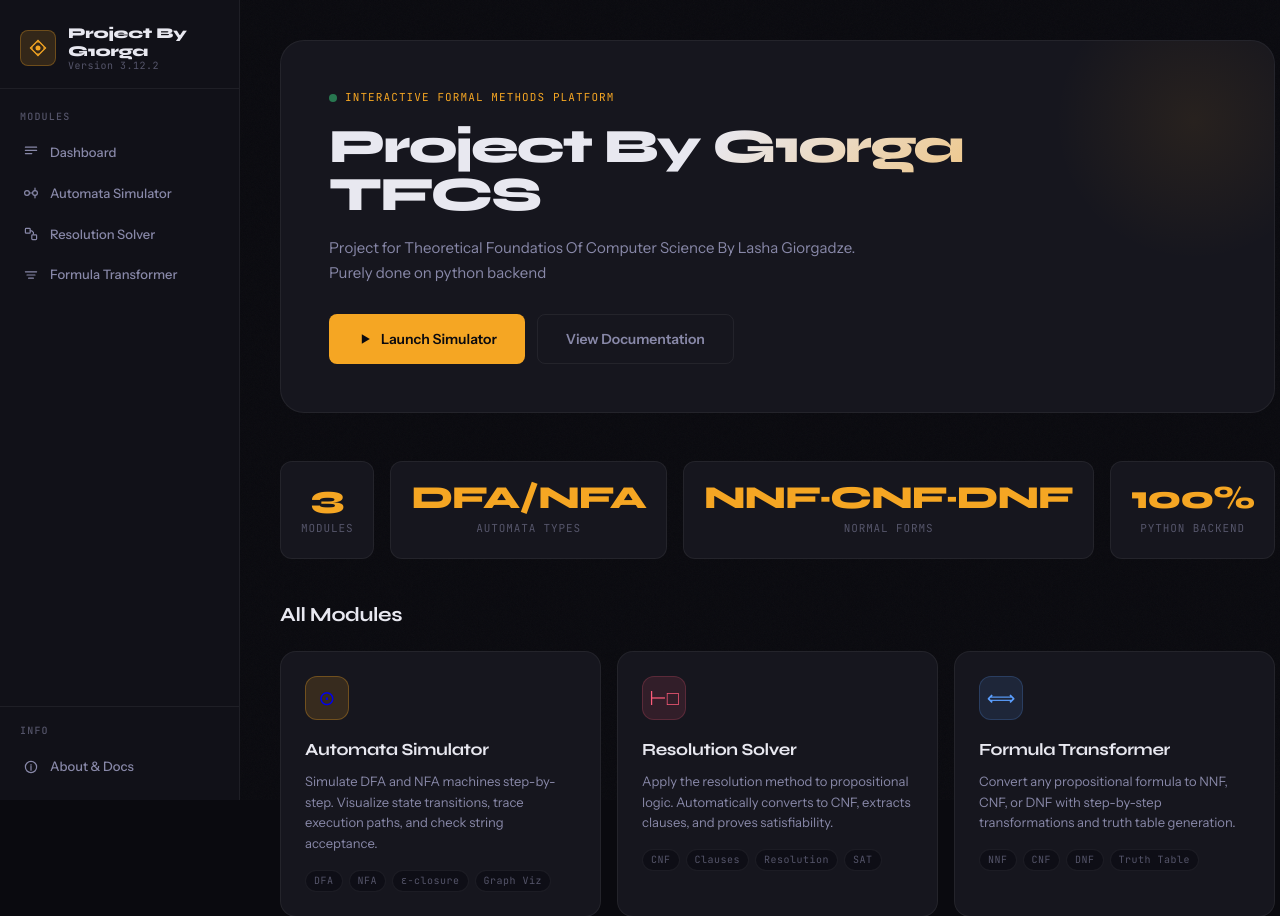
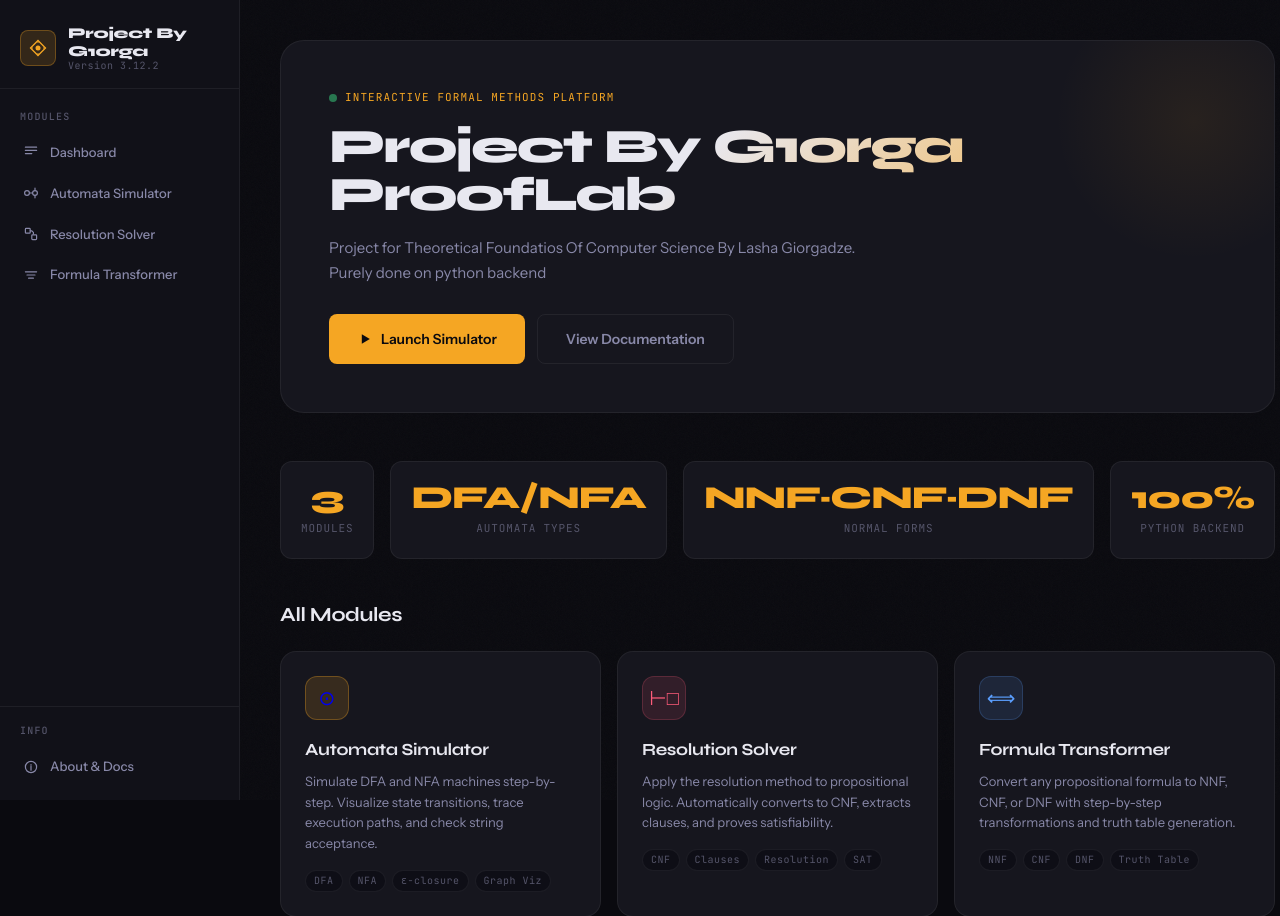
Before and after one commit to G10rga/TFCS-3.12.2, a Flask app: page /index in a window 1280 px wide. Shown: the top 916 px of the page. Run offline with Flask 3, Linux system fonts and the light colour scheme.

```diff
--- a/templates/index.html
+++ b/templates/index.html
@@ -205,7 +205,7 @@ Dashboard{% endblock %} {% block extra_css %}
     ></span>
     Interactive Formal Methods Platform
   </div>
-  <h1 class="hero-title">Project By G1orga<br />TFCS</h1>
+  <h1 class="hero-title">Project By G1orga<br />ProofLab</h1>
   <p class="hero-sub">
     Project for Theoretical Foundatios Of Computer Science By Lasha Giorgadze.
     Purely done on python backend
```
